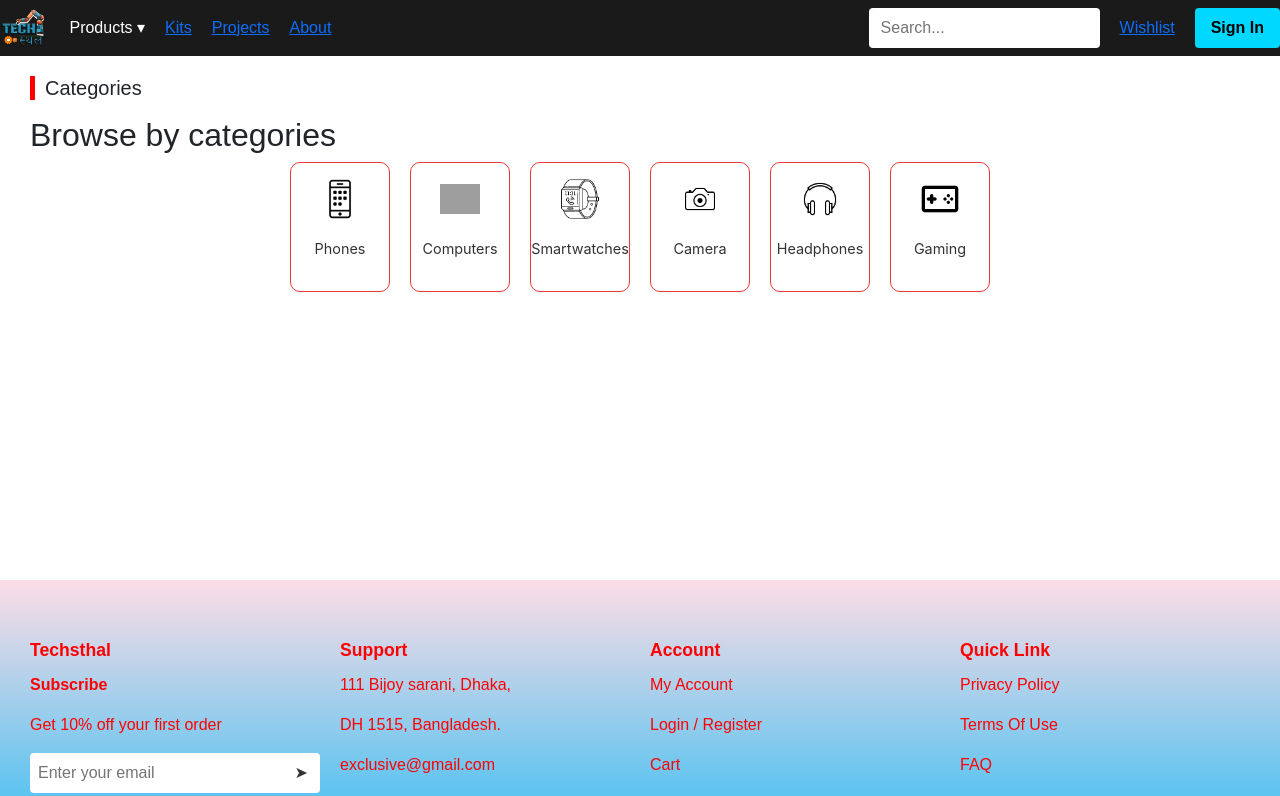
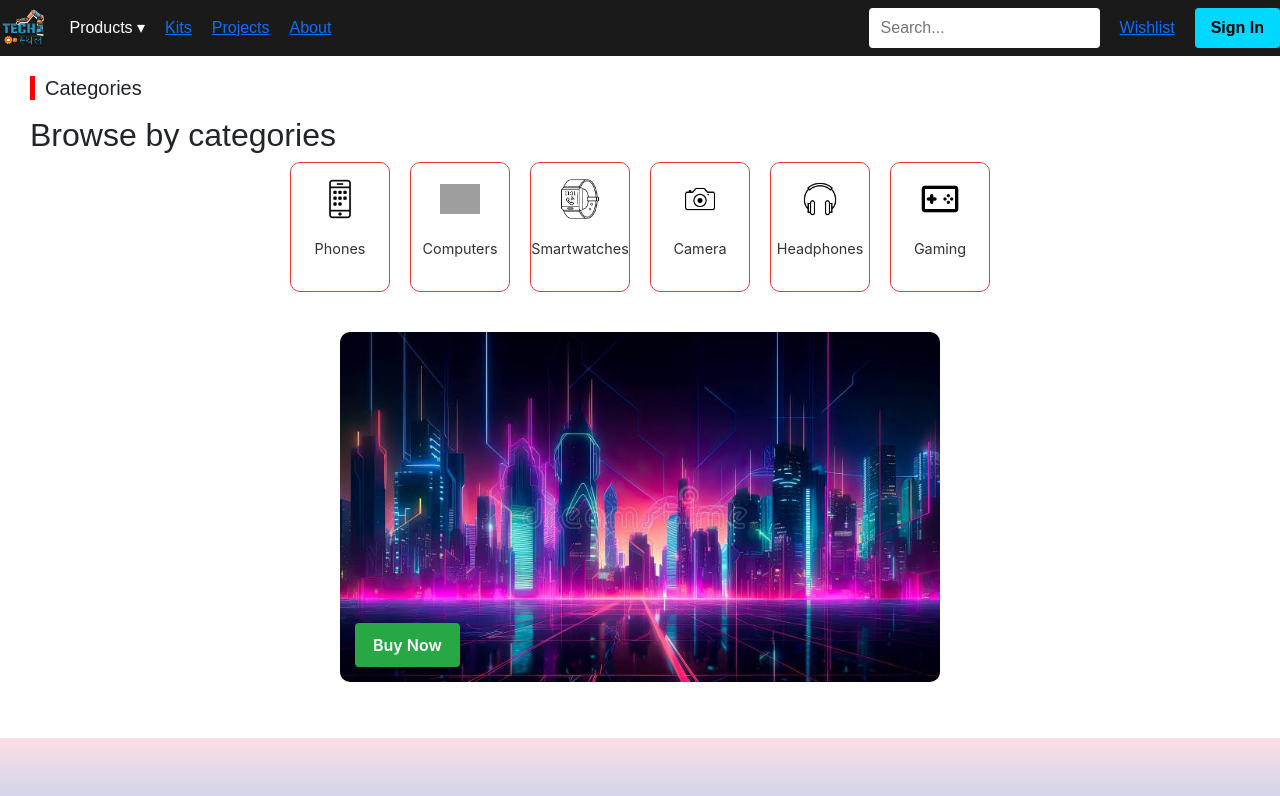
Before and after one commit to pravasgurung476/TechSthal, a React (Create React App) app: page / in a window 1280 px wide. Shown: the top 796 px of the page. Built offline with nearby package versions, Linux system fonts and the light colour scheme; grey boxes are pictures that could not be loaded.

Commit message:
this is advertisement

```diff
--- a/src/App.js
+++ b/src/App.js
@@ -5,7 +5,7 @@
 import 'bootstrap/dist/css/bootstrap.min.css';
 import Categories from './components/Category/Categories';
 import Register from './components/RegisterLogin/Register';
-
+import Advertisement from './components/Advertisement/Advertisement';
 
 function App() {
   return (
@@ -14,6 +14,7 @@
         <Navbar />
         <Categories />
         {/* <Register /> */}
+        <Advertisement />
       </div>
         <Footer />
     </div>
--- /dev/null
+++ b/src/components/Advertisement/Advertisement.css
@@ -0,0 +1,37 @@
+.advertisement-container {
+  display: flex;
+  justify-content: center;
+  align-items: center;
+  margin: 40px 0;
+}
+.ad-image-wrapper {
+  position: relative;
+  width: 600px;
+  height: 350px;
+}
+
+.ad-image {
+  width: 100%;
+  height: 100%;
+  object-fit: cover;
+  border-radius: 10px;
+  display: block;
+}
+
+.buy-now-btn {
+  position: absolute;
+  bottom: 15px;
+  left: 15px;
+  background-color: #28a745;
+  color: white;
+  padding: 10px 18px;
+  border: none;
+  border-radius: 4px;
+  cursor: pointer;
+  font-weight: 600;
+  transition: background-color 0.3s ease;
+}
+
+.buy-now-btn:hover {
+  background-color: #218838;
+}
--- /dev/null
+++ b/src/components/Advertisement/Advertisement.js
@@ -0,0 +1,17 @@
+import React from 'react';
+import './Advertisement.css';
+import advertisement from '../../assets/advertisement.jpg';
+
+function Advertisement() {
+  return (
+    <div className="advertisement-container">
+      <div className="ad-image-wrapper">
+        <img src={advertisement} className="ad-image" />
+        <button className="buy-now-btn">Buy Now</button>
+      </div>
+
+    </div>
+  );
+}
+
+export default Advertisement;
--- a/src/components/Category/CategoryBox.js
+++ b/src/components/Category/CategoryBox.js
@@ -1,5 +1,5 @@
 // src/components/CategoryBox.js
-import '../CssComponents/CategoryBox.css'; // Ensure you have this CSS file for styling
+import './CategoryBox.css'; // Ensure you have this CSS file for styling
 
 function CategoryBox({ icon, label }) {
   return (
--- a/src/components/RegisterLogin/Register.js
+++ b/src/components/RegisterLogin/Register.js
@@ -1,11 +1,12 @@
 import './Register.css';
 import loginImage from '../../assets/logo.png'; // adjust the path to your image
+import logo from '../../assets/logo.png'; // adjust the path to your logo
 
 function Register() {
   return (
     <div className="register-container">
       <div className="register-left">
-        <img src="../../assets/logo.png" alt="Techsthal Logo" className="register-logo" /> {/* Change if needed */}
+        <img src={logo} alt="Techsthal Logo" className="register-logo" /> {/* Change if needed */}
         <h2>Create an account</h2>
         <p>Enter your details below</p>
 
```
Also changed, not shown: src/assets/advertisement.jpg (added), src/components/Category/CategoryBox.css (renamed from src/components/CssComponents/CategoryBox.css).
